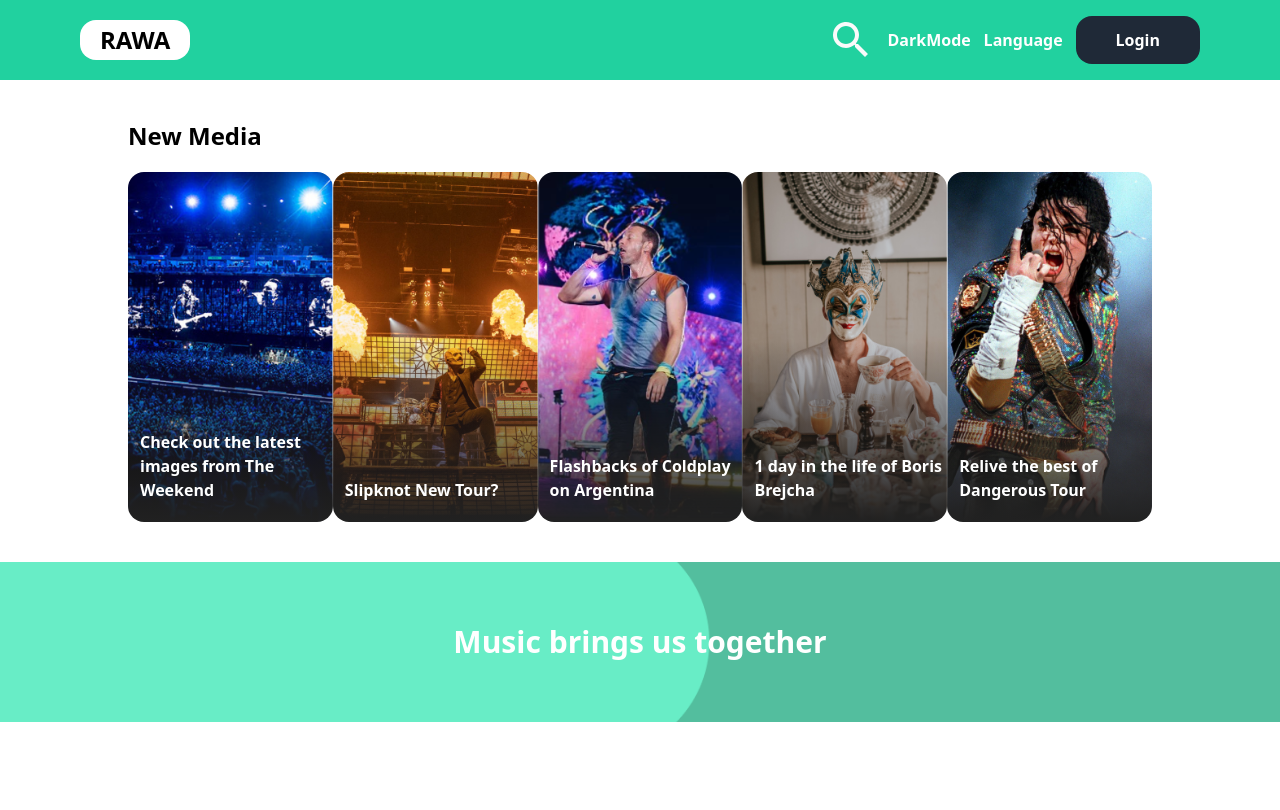
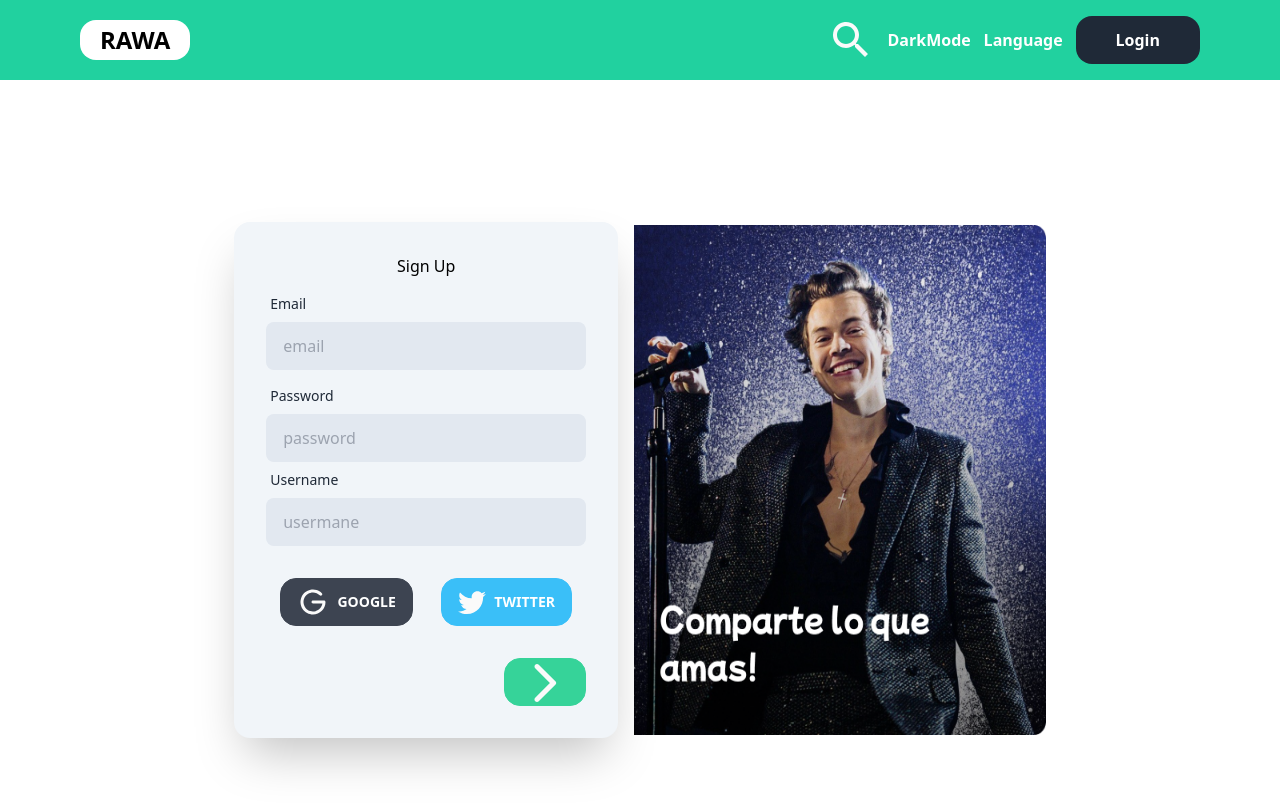
Before and after one commit to No-Country/s6-05-t-Python--React, a React (Vite) app in the folder Rawa_front/: page /register in a window 1280 px wide. Shown: the top 810 px of the page. Built offline with nearby package versions, Linux system fonts and the light colour scheme; a web font is replaced by a local one.

Commit message:
configurando router

```diff
--- a/Rawa_front/src/App.tsx
+++ b/Rawa_front/src/App.tsx
@@ -3,15 +3,22 @@
 import Divider from "./components/Divider/Divider";
 import Header from "./components/Header/Header";
 import Nav from "./components/Nav/Nav";
+import {BrowserRouter, Route, Routes} from "react-router-dom"
+import Home from "./pages/Home";
+import Login from "./pages/Login";
+import { Register } from "./pages/Register";
 
 export default function App() {
   return (
     <>
-      <div className="h-screen dark:bg-gray-800">
-        <Nav />
-        <Header />
-        <Divider />
-      </div>
+    <BrowserRouter>
+      <Nav />
+      <Routes>
+        <Route element={<Home/>} path={"/"}/>
+        <Route element={<Login/>} path={"/login"}/>
+        <Route element={<Register/>} path={"/register"}/>
+      </Routes>
+    </BrowserRouter>
     </>
   );
 }
--- a/Rawa_front/src/components/Nav/Nav.tsx
+++ b/Rawa_front/src/components/Nav/Nav.tsx
@@ -1,6 +1,7 @@
 import { useState } from "react";
 import SearchIcon from "../../Icons/SearchIcon";
 import { DarkMode } from "../DarkMode"
+import {Link} from "react-router-dom"
 
 const Nav = () => {
 
@@ -8,17 +9,22 @@
 
     return(
         <nav className="bg-priColor md:pr-20 md:pl-20 md:pt-4 md:pb-4 md:flex md:justify-between md:items-center">
-            <div style={{width: "min-content"}} className="bg-white text-black pr-5 pl-5 pt-1 pb-1 rounded-2xl">
-                <h2 className="font-bold text-2xl">RAWA</h2>
-            </div>
+            <Link to={"/"}>
+                <div style={{width: "min-content"}} className="bg-white text-black pr-5 pl-5 pt-1 pb-1 rounded-2xl">
+                    <h2 className="font-bold text-2xl">RAWA</h2>
+                </div>
+            </Link>
             <ul className="md:flex md:justify-between md:w-1/3 md:items-center">
                 <SearchIcon/>
                 <li className="font-bold text-white"><DarkMode/></li>
                 <li className="font-bold text-white">Language</li>
                 {isLogin ? <li className="font-bold text-white">User</li> :
-                <button className="font-bold text-white bg-gray-800 md:pt-3 md:pb-3 md:pl-10 md:pr-10
-                rounded-2xl
-                ">Login</button>}
+                <Link to={"/login"}>
+                    <button className="font-bold text-white bg-gray-800 md:pt-3 md:pb-3 md:pl-10 md:pr-10
+                    rounded-2xl
+                    ">Login</button>
+                </Link>
+                }
             </ul>
         </nav>
     )
--- /dev/null
+++ b/Rawa_front/src/pages/Home.tsx
@@ -0,0 +1,13 @@
+import Divider from "../components/Divider/Divider"
+import Header from "../components/Header/Header"
+
+const Home = () => {
+    return(
+        <>
+            <Header/>
+            <Divider/>
+        </>
+    )
+}
+
+export default Home
```
